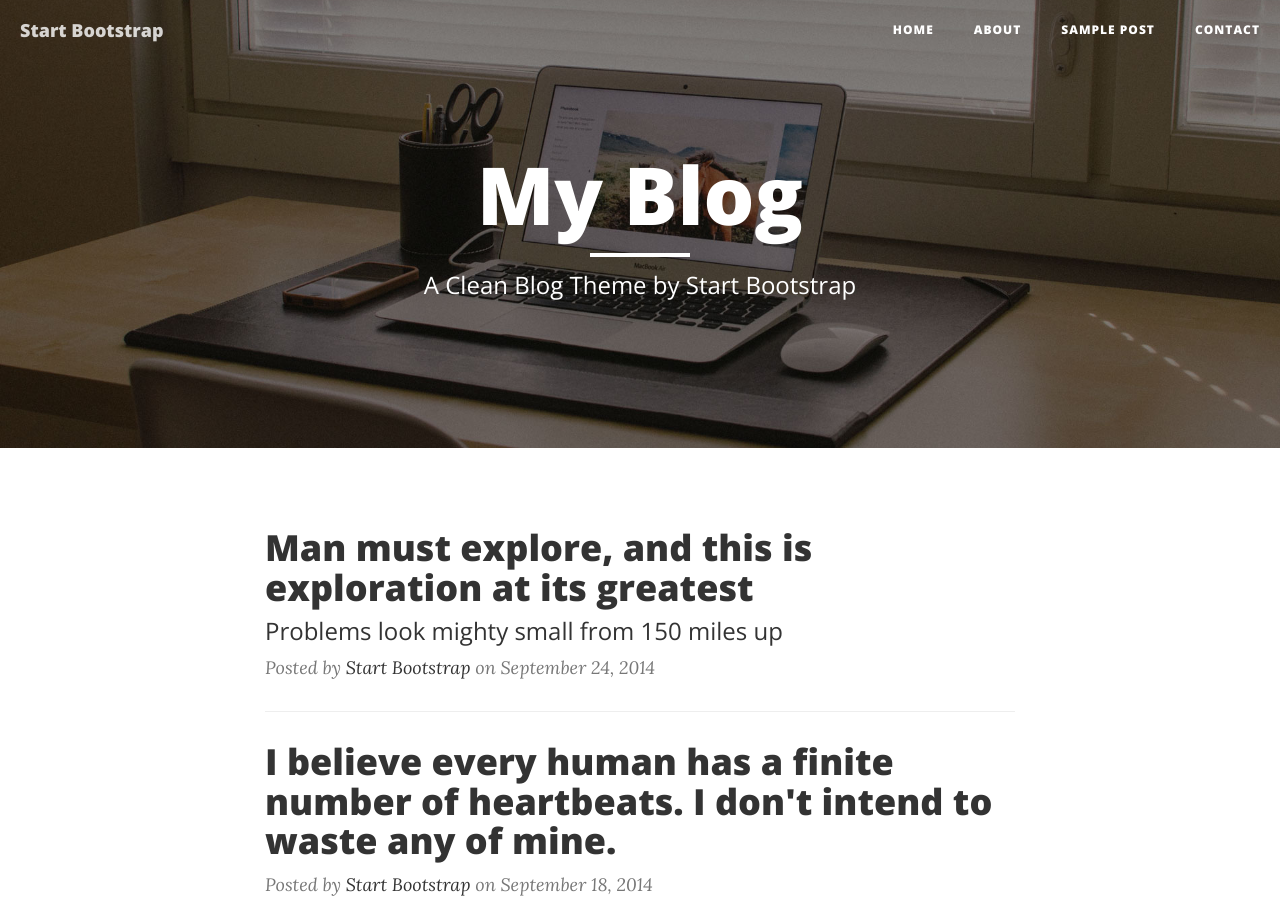
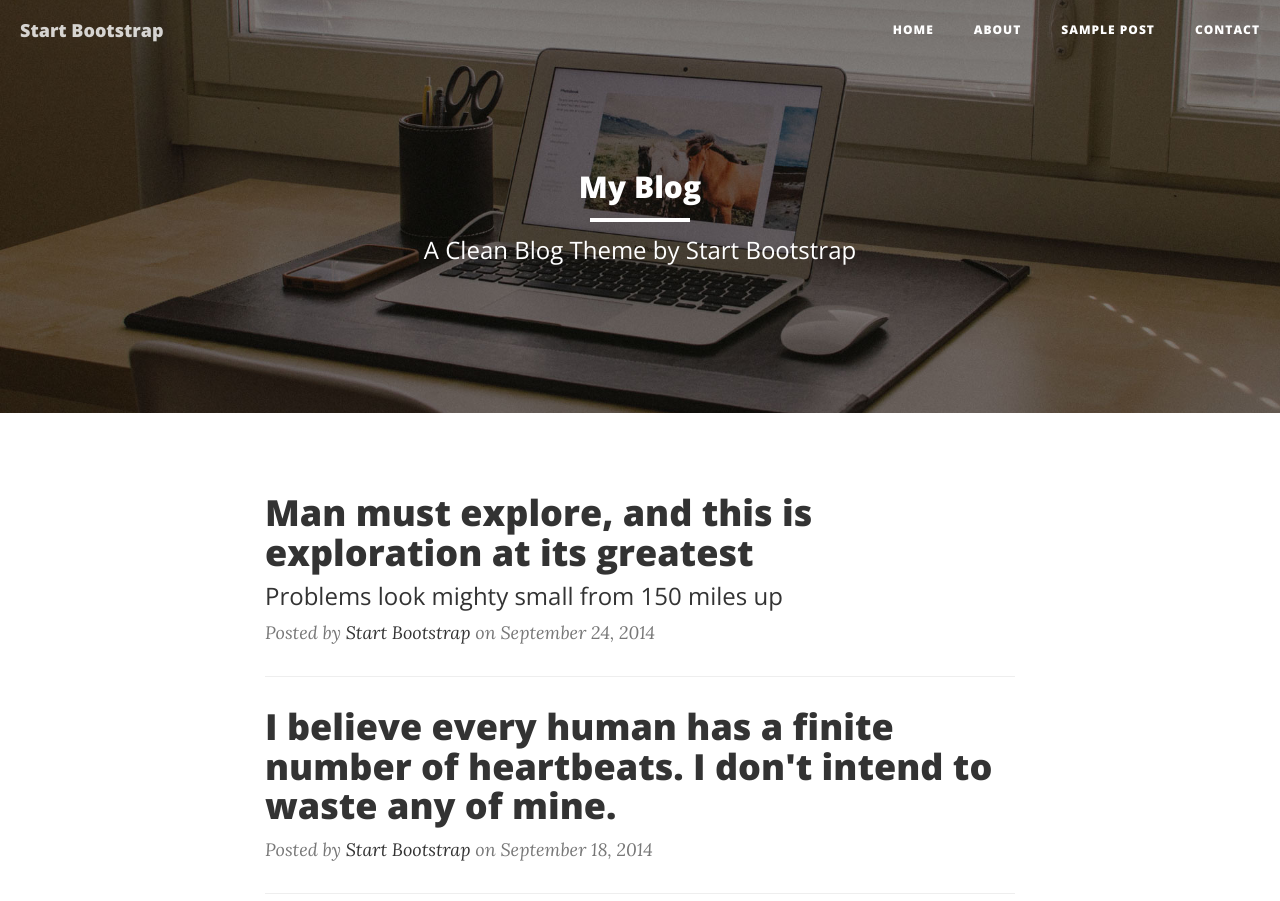
Before and after one commit to Dindin00/Mywebsite, a website: page index.html in a window 1280 px wide. Shown: the top 901 px of the page. Drawn offline with nearby package versions, Linux system fonts and the light colour scheme.

Commit message:
修改H1成H2

```diff
--- a/index.html
+++ b/index.html
@@ -74,7 +74,7 @@
             <div class="row">
                 <div class="col-lg-8 col-lg-offset-2 col-md-10 col-md-offset-1">
                     <div class="site-heading">
-                        <h1>My Blog</h1>
+                        <h2>My Blog</h2>
                         <hr class="small">
                         <span class="subheading">A Clean Blog Theme by Start Bootstrap</span>
                     </div>
```
